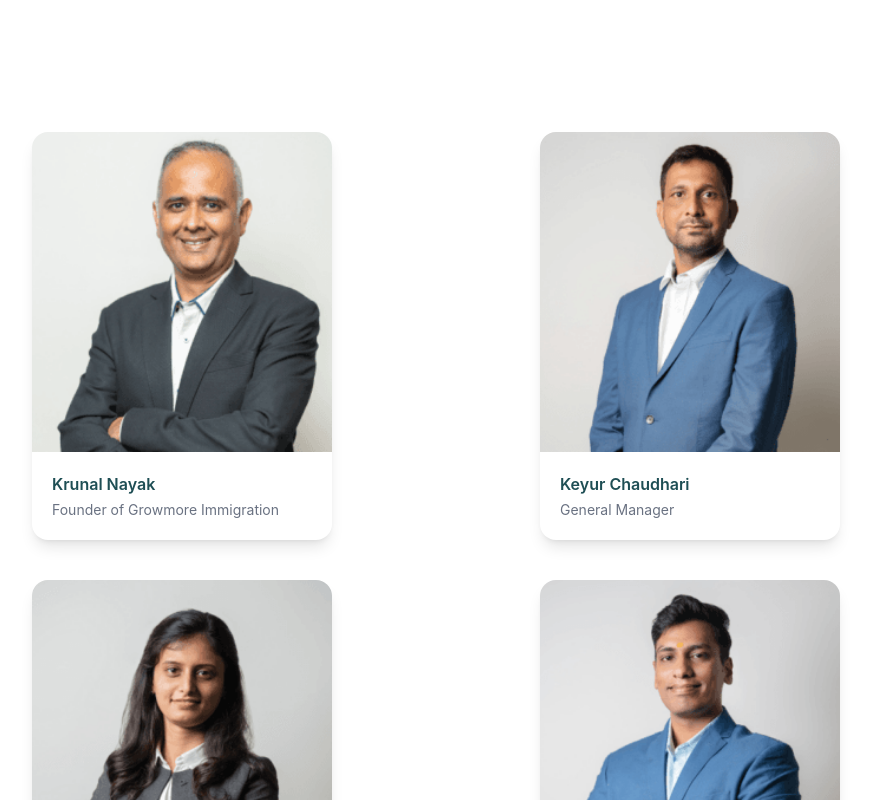
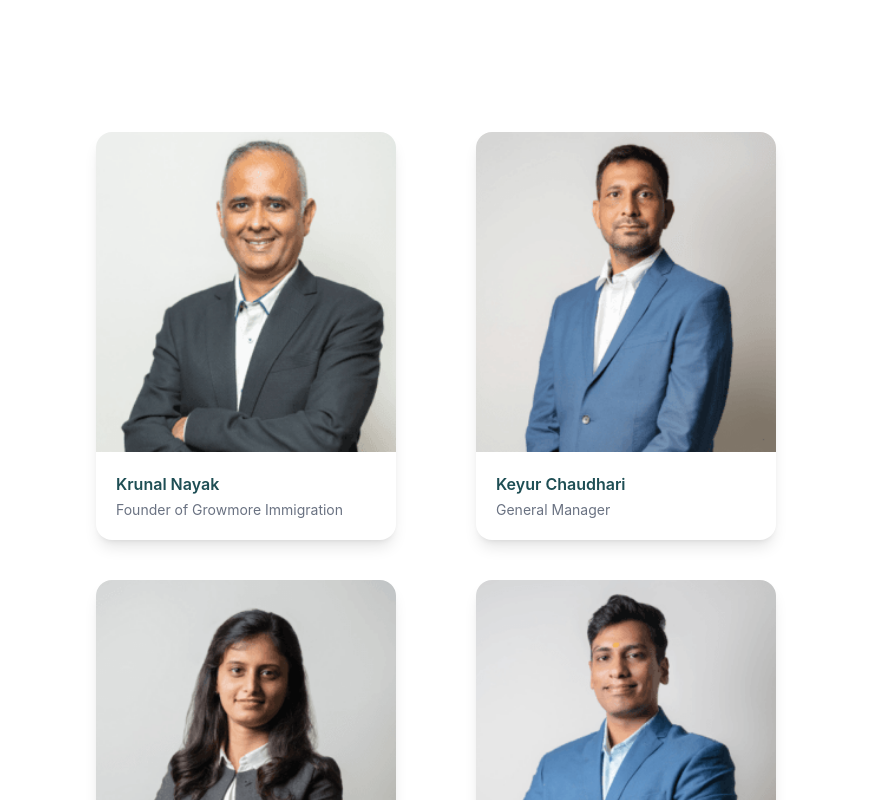
Before and after one commit to riddhi258/growmore-one, a React (Vite) app: page /who-we-are in a window 1280 px wide. Shown: the part 2300-3100 px from the top of the page, without its empty margins (204-1075 px from the left). Built offline with nearby package versions, Linux system fonts and the light colour scheme.

Commit message:
source intial commit

```diff
--- a/src/Components/Teams.jsx
+++ b/src/Components/Teams.jsx
@@ -28,7 +28,7 @@
     <div className="w-full bg-white py-24">
 
       {/* ================= TEAM SECTION ================= */}
-      <div className="max-w-5xl mx-auto px-6">
+      <div className="max-w-3xl mx-auto px-6">
         <div className="grid grid-cols-1 sm:grid-cols-2 gap-10 justify-items-center">
           {team.map((member, index) => (
             <div
```
